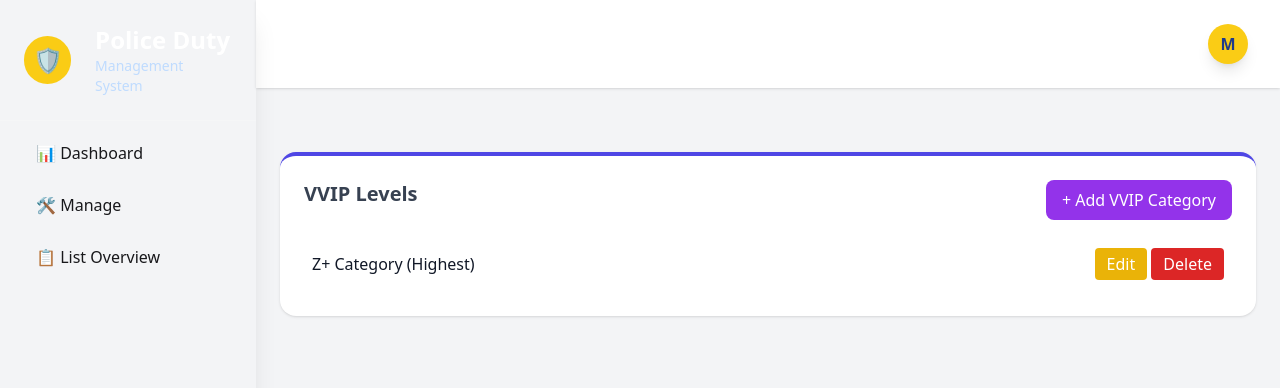
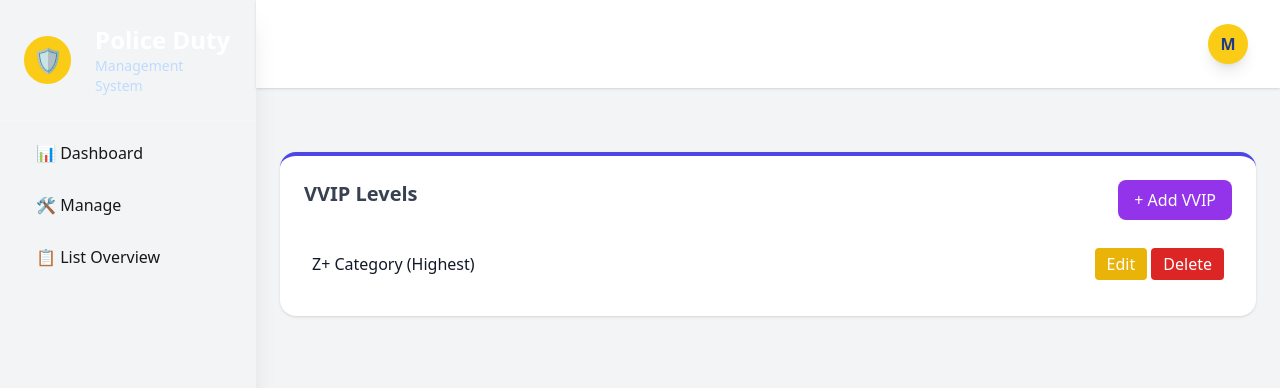
Before and after one commit to jasvant0020/Pollice_Duty_management, a Django app: page /manage_vvip_categories/ in a window 1280 px wide. Shown: the top 388 px of the page. Run offline with Django 5.2, Linux system fonts and the light colour scheme; style sheets or scripts are compiled from the project's sources; some libraries are stand-ins or nearby versions.

Commit message:
minor name updation

```diff
--- a/app/templates/admin_panel/manage_vvip_categories.html
+++ b/app/templates/admin_panel/manage_vvip_categories.html
@@ -1,5 +1,5 @@
 {% extends 'admin_panel/admin_base.html' %}
-{% block page_title %}Manage VVIP Categories{% endblock %}
+{% block page_title %}Manage VVIPs{% endblock %}
 
 {% block content %}
 
@@ -9,7 +9,7 @@
 
         <div class="flex justify-between mb-4">
             <h2 class="text-xl font-semibold text-gray-700">VVIP Levels</h2>
-            <button class="px-4 py-2 bg-purple-600 text-white rounded-lg hover:bg-purple-700">+ Add VVIP Category</button>
+            <button class="px-4 py-2 bg-purple-600 text-white rounded-lg hover:bg-purple-700">+ Add VVIP</button>
         </div>
 
         <ul class="divide-y">
```
Also changed, not shown: app/templates/admin_panel/manage.html (+10 -11 lines).
